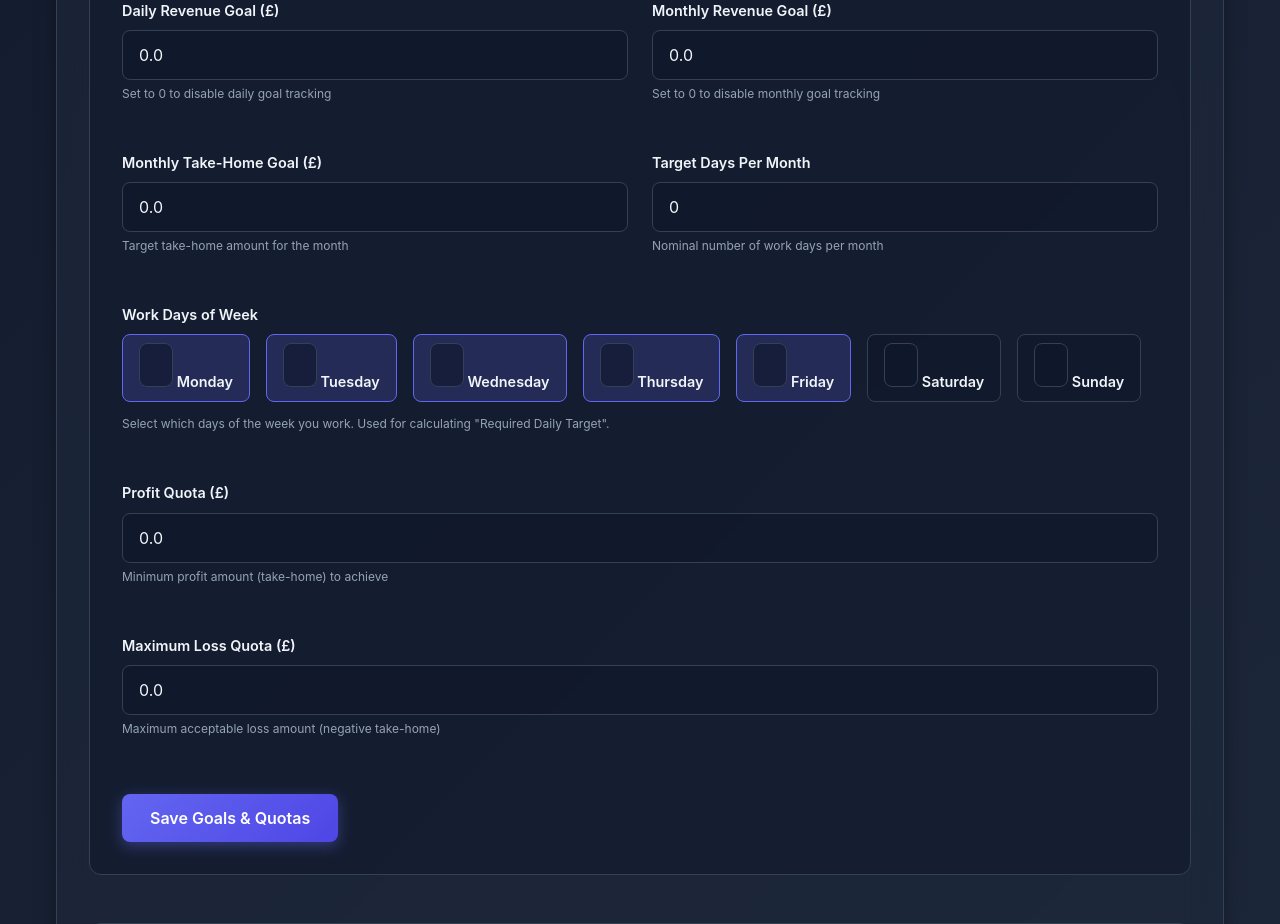
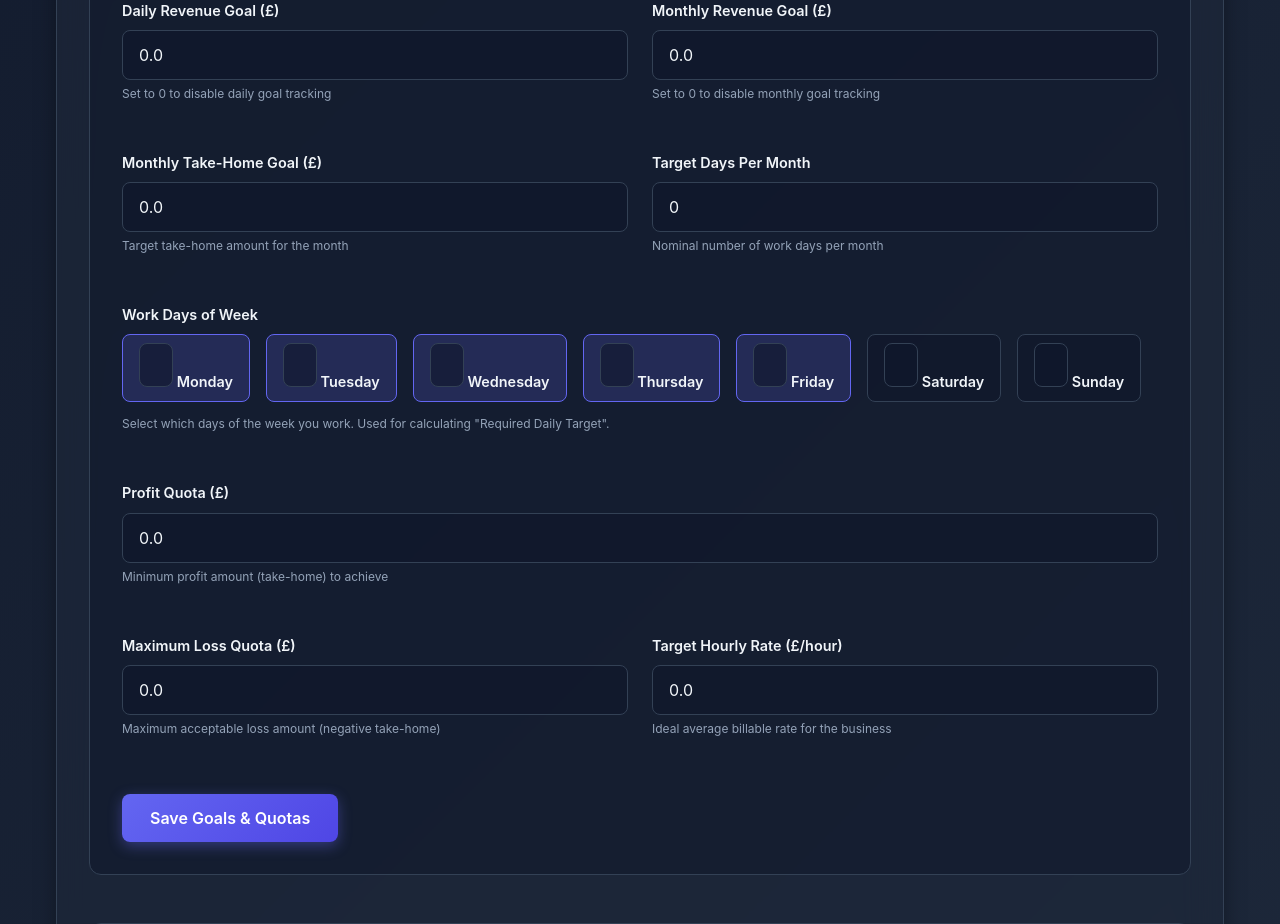
Before and after one commit to 51773ELLIS/mwcdash, a Flask app: page /settings in a window 1280 px wide. Shown: the part 1385-2309 px from the top of the page. Run offline with Flask 3, Linux system fonts and the light colour scheme; the visitor is signed in with stand-in values (Sample User, id 1); data comes from the database, SQL or seed files in the repository; data that the repository does not hold is empty; parts of the project's set-up code (start-up, migrations or seed data) failed here and were passed over.

Commit message:
Add target hourly rate, utilisation, and underperformer view

```diff
--- a/app.py
+++ b/app.py
@@ -486,6 +486,13 @@ def dashboard():
     annual_reinvest_forecast = monthly_reinvest * 12
     annual_take_home_forecast = monthly_take_home_for_forecast * 12
 
+    # Capacity & utilisation (simple model: 8h per nominal workday)
+    capacity_hours_month = nominal_workdays_total * 8.0
+    utilisation_pct = (total_hours / capacity_hours_month * 100) if capacity_hours_month > 0 else 0.0
+
+    target_hourly_rate = getattr(settings, 'target_hourly_rate', 0.0) or 0.0
+    avg_hourly_vs_target = avg_hourly_rate - target_hourly_rate
+
     # Goal progress calculations (with safe attribute access)
     daily_revenue_goal = getattr(settings, 'daily_revenue_goal', 0.0)
     if daily_revenue_goal is None:
@@ -668,7 +675,11 @@ def dashboard():
                          recent_avg_take_home=recent_avg_take_home,
                          annual_tax_forecast=annual_tax_forecast,
                          annual_reinvest_forecast=annual_reinvest_forecast,
-                         annual_take_home_forecast=annual_take_home_forecast)
+                         annual_take_home_forecast=annual_take_home_forecast,
+                         capacity_hours_month=capacity_hours_month,
+                         utilisation_pct=utilisation_pct,
+                         target_hourly_rate=target_hourly_rate,
+                         avg_hourly_vs_target=avg_hourly_vs_target)
 
 
 @app.route('/api/chart_data')
@@ -1154,6 +1165,7 @@ def settings():
                 target_days_per_month = int(safe_float(request.form.get('target_days_per_month', '')))
                 profit_quota = safe_float(request.form.get('profit_quota', ''))
                 loss_quota = safe_float(request.form.get('loss_quota', ''))
+                target_hourly_rate = safe_float(request.form.get('target_hourly_rate', ''))
 
                 # Get workdays of week (checkboxes)
                 workdays = request.form.getlist('workday')
@@ -1170,6 +1182,7 @@ def settings():
                 settings_obj.target_days_per_month = target_days_per_month
                 settings_obj.profit_quota = profit_quota
                 settings_obj.loss_quota = loss_quota
+                settings_obj.target_hourly_rate = target_hourly_rate
                 if hasattr(settings_obj, 'workdays_of_week'):
                     settings_obj.workdays_of_week = workdays_of_week
                 settings_obj.updated_at = datetime.utcnow()
@@ -1267,8 +1280,13 @@ def workers_view():
 
     # Build list sorted by revenue
     worker_rows = []
+    underperformers = []
+    # Simple threshold for underperformance: below 75% of target_hourly_rate (if set) or <25 £/h
+    target_hourly_rate = getattr(Settings.query.filter_by(user_id=current_user.id).first(), 'target_hourly_rate', 0.0) or 0.0
+    perf_threshold = target_hourly_rate * 0.75 if target_hourly_rate > 0 else 25.0
+
     for name, wp in worker_perf.items():
-        worker_rows.append({
+        row = {
             'name': name,
             'revenue': wp['revenue'],
             'hours': wp['hours'],
@@ -1276,9 +1294,13 @@ def workers_view():
             'avg_daily_revenue': wp['avg_daily_revenue'],
             'revenue_per_hour': wp['revenue_per_hour'],
             'share_of_total': wp['share_of_total'],
-        })
+        }
+        worker_rows.append(row)
+        if row['revenue_per_hour'] < perf_threshold and row['hours'] > 0:
+            underperformers.append(row)
 
     worker_rows.sort(key=lambda w: w['revenue'], reverse=True)
+    underperformers.sort(key=lambda w: w['revenue_per_hour'])
 
     # Compute month-over-month revenue change for context
     current_month_start = date(today.year, today.month, 1)
@@ -1303,6 +1325,7 @@ def workers_view():
     return render_template(
         'workers.html',
         workers=worker_rows,
+        underperformers=underperformers,
         period=period,
         period_label=period_label,
         total_revenue=total_revenue,
@@ -1310,6 +1333,8 @@ def workers_view():
         previous_month_revenue=previous_month_revenue,
         month_change=month_change,
         month_change_pct=month_change_pct,
+        target_hourly_rate=target_hourly_rate,
+        perf_threshold=perf_threshold,
     )
 
 
--- a/models.py
+++ b/models.py
@@ -89,6 +89,9 @@ class Settings(db.Model):
     loss_quota = db.Column(db.Float, default=0.0, nullable=False)  # Maximum acceptable loss
     workdays_of_week = db.Column(db.String(20), default='0,1,2,3,4', nullable=False)  # Days of week worked (0=Mon, 6=Sun), comma-separated
 
+    # Target hourly rate for the business (for utilisation/performance comparisons)
+    target_hourly_rate = db.Column(db.Float, default=0.0, nullable=False)
+
     updated_at = db.Column(db.DateTime, default=datetime.utcnow, onupdate=datetime.utcnow)
 
     # Relationships
--- a/templates/settings.html
+++ b/templates/settings.html
@@ -142,6 +142,11 @@
                     <input type="number" id="loss_quota" name="loss_quota" step="0.01" min="0" value="{{ settings.loss_quota|default(0) }}" placeholder="0.00">
                     <small class="form-hint">Maximum acceptable loss amount (negative take-home)</small>
                 </div>
+                <div class="form-group">
+                    <label for="target_hourly_rate">Target Hourly Rate ({{ settings.currency_symbol }}/hour)</label>
+                    <input type="number" id="target_hourly_rate" name="target_hourly_rate" step="0.01" min="0" value="{{ settings.target_hourly_rate|default(0) }}" placeholder="0.00">
+                    <small class="form-hint">Ideal average billable rate for the business</small>
+                </div>
             </div>
 
             <div class="form-actions">
```
Also changed, not shown: templates/dashboard.html (+17 -0 lines), templates/workers.html (+48 -6 lines).
